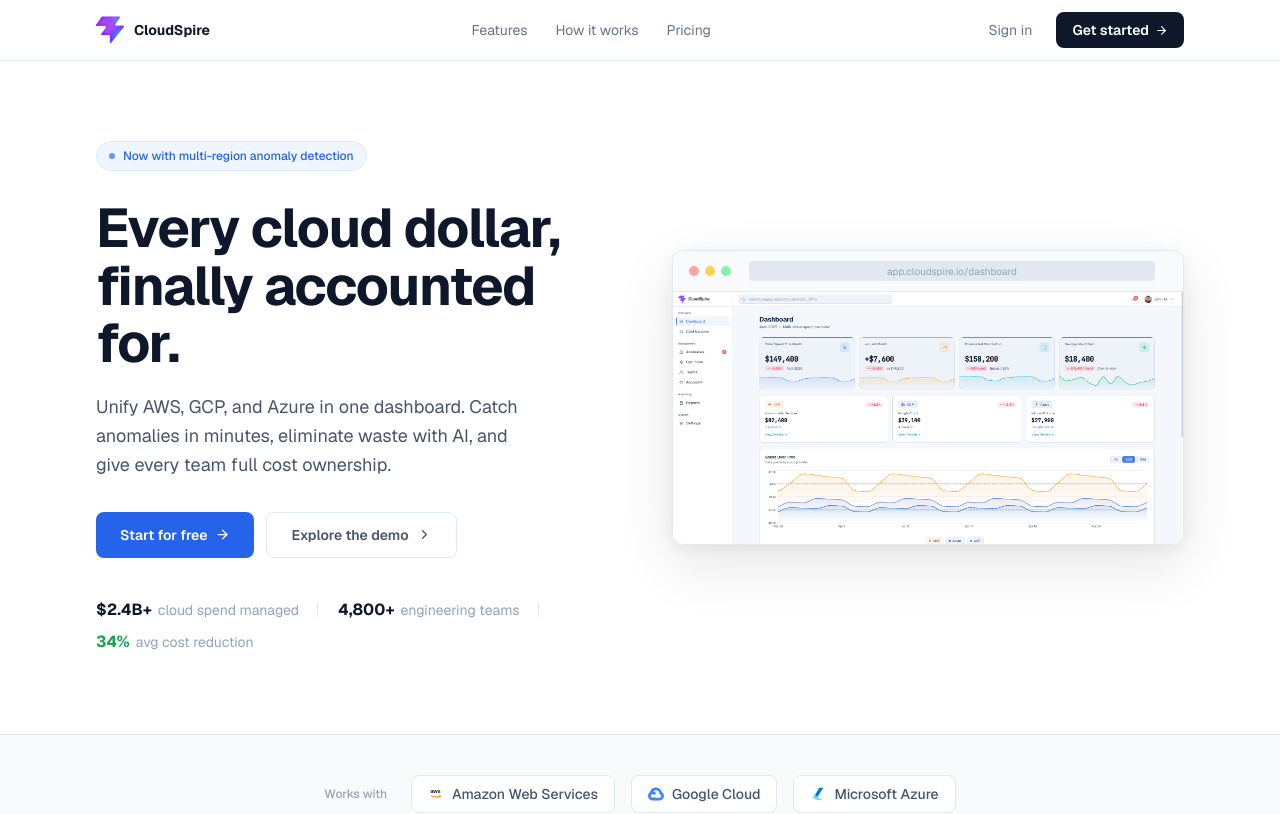
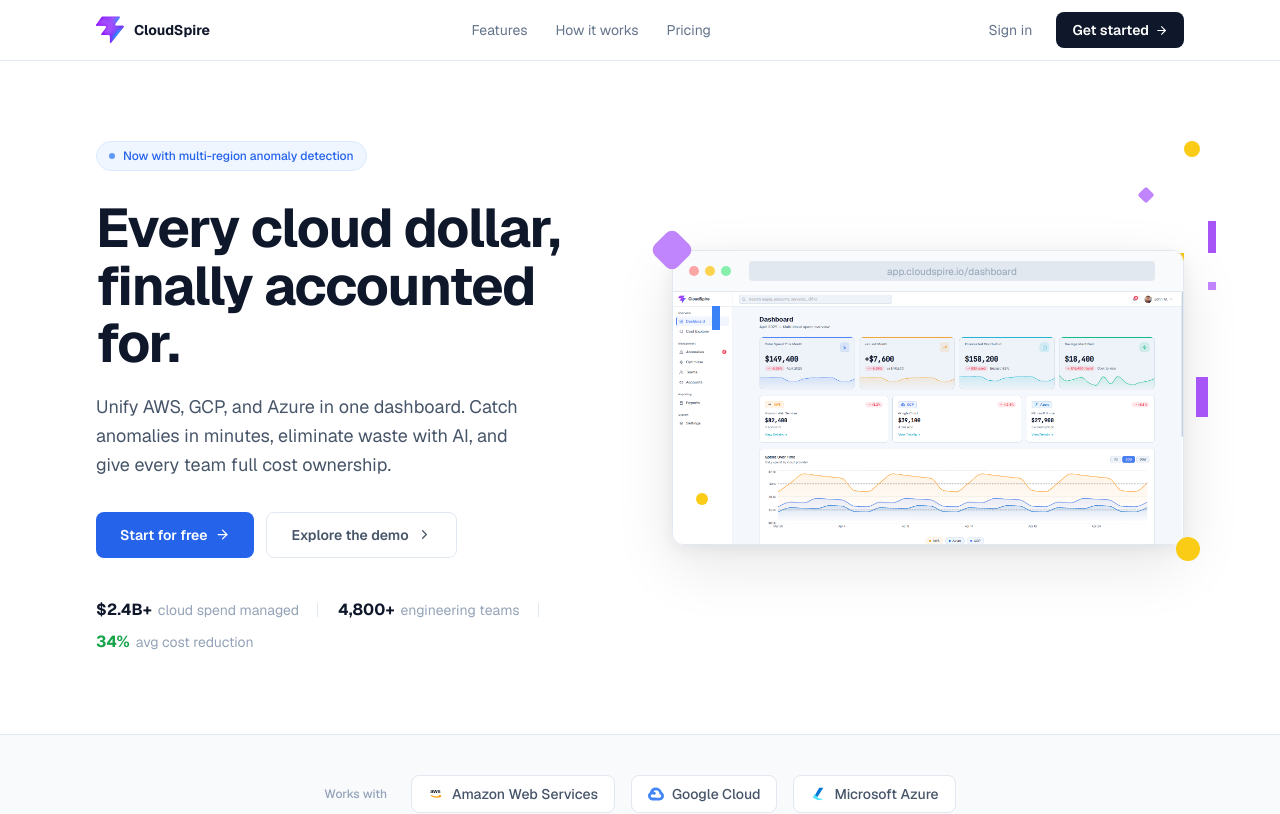
Before and after one commit to adityapranav014/CloudSpire, a React (Vite) app: page / in a window 1280 px wide. Shown: the top 814 px of the page. Built offline with nearby package versions, Linux system fonts and the light colour scheme.

Commit message:
feat: enhance Landing page with floating and scattered pixel accents for improved visual appeal

```diff
--- a/src/pages/Landing.jsx
+++ b/src/pages/Landing.jsx
@@ -310,7 +310,11 @@
       </header>
 
       {/* HERO */}
-      <section className="overflow-hidden" style={{ background: '#ffffff' }}>
+      <section className="overflow-hidden relative" style={{ background: '#ffffff' }}>
+        <div className="hidden sm:block absolute top-20 right-20 w-4 h-4 bg-yellow-400 rounded-full" />
+        <div className="hidden sm:block absolute top-32 right-32 w-3 h-3 bg-purple-400 rounded-sm transform rotate-45" />
+        <div className="hidden sm:block absolute top-40 right-16 w-2 h-8 bg-purple-500" />
+        <div className="hidden sm:block absolute top-48 right-24 w-6 h-2 bg-yellow-400" />
         <div className="max-w-6xl mx-auto px-5 sm:px-8 py-16 sm:py-20">
           <div className="grid grid-cols-1 lg:grid-cols-2 gap-10 lg:gap-16 items-center">
             <motion.div
@@ -358,6 +362,7 @@
               </div>
             </motion.div>
             <motion.div
+              className="relative"
               initial={{ opacity: 0, x: 32 }} animate={{ opacity: 1, x: 0 }}
               transition={{ delay: 0.15, duration: 0.7, ease: [0.22, 1, 0.36, 1] }}>
               <div className="rounded-xl overflow-hidden border"
@@ -372,6 +377,14 @@
                 </div>
                 <img src={dashboardImg} alt="CloudSpire Dashboard" className="w-full block" loading="eager" />
               </div>
+              {/* Floating corner accents */}
+              <div className="absolute -top-3 -left-3 sm:-top-4 sm:-left-4 w-6 h-6 sm:w-8 sm:h-8 bg-purple-400 rounded-lg transform rotate-45" />
+              <div className="absolute -bottom-3 -right-3 sm:-bottom-4 sm:-right-4 w-4 h-4 sm:w-6 sm:h-6 bg-yellow-400 rounded-full" />
+              <div className="hidden sm:block absolute top-1/2 -right-6 w-3 h-10 bg-purple-500 -translate-y-1/2" />
+              {/* Scattered pixel accents */}
+              <div className="hidden sm:block absolute top-8 -right-8 w-2 h-2 bg-purple-400" />
+              <div className="hidden sm:block absolute bottom-10 left-6 w-3 h-3 bg-yellow-400 rounded-full" />
+              <div className="hidden sm:block absolute top-14 left-10 w-2 h-6 bg-blue-500" />
             </motion.div>
           </div>
         </div>
```
